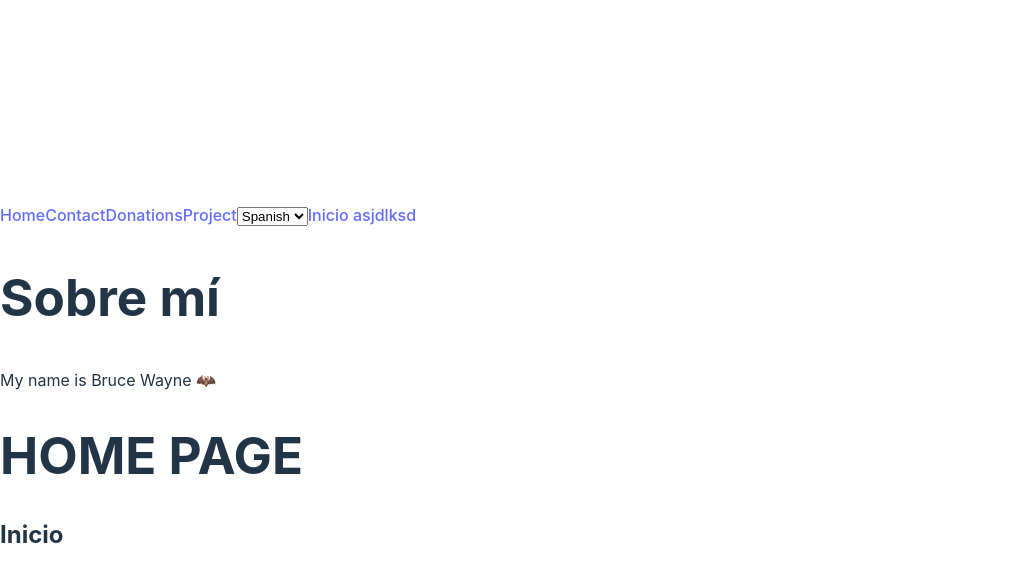
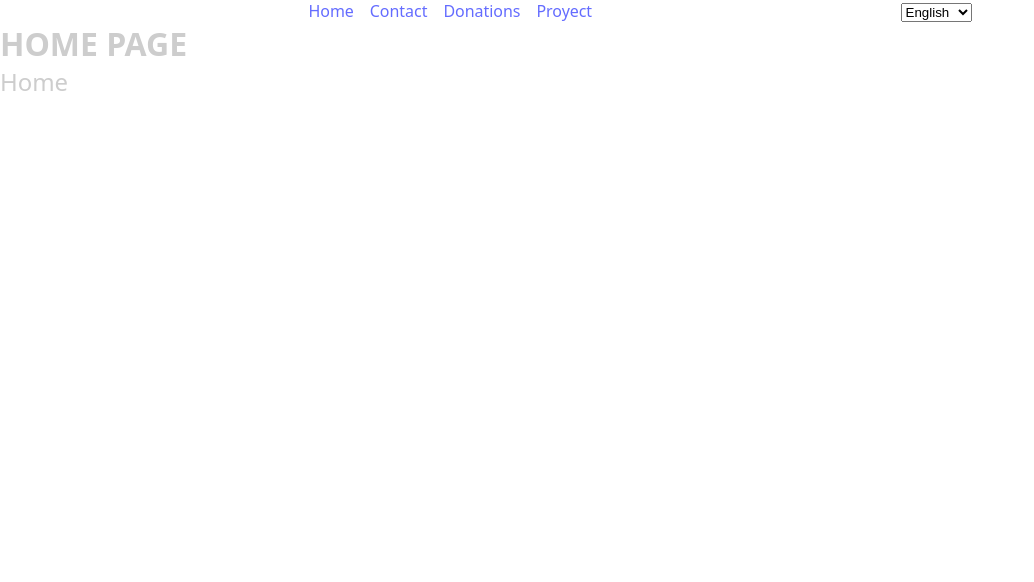
Before and after one commit to Hector711/mera-parivar-mvp, a React (Vite) app in the folder client/: page /#/ in a window 1280 px wide. Shown: the top 582 px of the page, without its empty margins (0-1034 px from the left). Built offline with nearby package versions, Linux system fonts and the light colour scheme.

Commit message:
feat(FRONTEND): :construction: Languages Selection Completed!!

```diff
--- a/client/package.json
+++ b/client/package.json
@@ -11,6 +11,7 @@
   },
   "dependencies": {
     "i18next": "^23.10.1",
+    "i18next-browser-languagedetector": "^7.2.1",
     "react": "^18.2.0",
     "react-dom": "^18.2.0",
     "react-i18next": "^14.1.0",
--- /dev/null
+++ b/client/src/components/LanguageSelection.jsx
@@ -0,0 +1,25 @@
+import { useTranslation } from 'react-i18next';
+
+// Método 2
+export const LANGUAGES = [
+  { label: 'Spanish', code: 'es' },
+  { label: 'English', code: 'en' },
+];
+import React from 'react';
+
+export default function LanguageSelection() {
+  const [t, i18n] = useTranslation();
+  const onChangeLang = e => {
+    const lang_code = e.target.value;
+    i18n.changeLanguage(lang_code);
+  };
+  return (
+    <select defaultValue={i18n.language} onChange={onChangeLang}>
+      {LANGUAGES.map(({ code, label }) => (
+        <option key={code} value={code}>
+          {label}
+        </option>
+      ))}
+    </select>
+  );
+}
--- a/client/src/components/Navbar.jsx
+++ b/client/src/components/Navbar.jsx
@@ -1,52 +1,32 @@
 import React from 'react';
 import { NavLink } from 'react-router-dom';
+import LanguageSelection from './LanguageSelection';
 import { useTranslation } from 'react-i18next';
-
-// Método 2
-export const LANGUAGES = [
-  { label: 'Spanish', code: 'es' },
-  { label: 'English', code: 'en' },
-  { label: 'Italian', code: 'it' },
-];
 
 const isActive = ({ isActive }) => `link ${isActive ? 'active' : ''}`;
 
 export default function Navbar() {
-  const [t, i18n] = useTranslation();
-  const onChangeLang = e => {
-    const lang_code = e.target.value;
-    i18n.changeLanguage(lang_code);
-  };
+  const [t] = useTranslation();
 
   return (
     <nav>
+      <div id='nav-links'>
         <NavLink className={isActive} to='/'>
-        Home
+          {t('home')}
         </NavLink>
         <NavLink className={isActive} to='/contact'>
-        Contact
+        {t('contact')}
         </NavLink>
         <NavLink className={isActive} to='/donations'>
-        Donations
+        {t('donations')}
         </NavLink>
         <NavLink className={isActive} to='/project'>
-        Project
+        {t('project')}
         </NavLink>
-
-      <select defaultValue={i18n.language} onChange={onChangeLang}>
-        {LANGUAGES.map(({ code, label }) => (
-          <option key={code} value={code}>
-            {label}
-          </option>
-        ))}
-      </select>
-
-      <NavLink className={isActive} to='/'>
-        {t('home')} asjdlksd
-      </NavLink>
-
-      <h1>{t('about')}</h1>
-      <span>{t('user', { name: 'Bruce Wayne 🦇' })}</span>
+      </div>
+      <div>
+        <LanguageSelection />
+      </div>
     </nav>
   );
 }
--- a/client/src/css/main.css
+++ b/client/src/css/main.css
@@ -1,13 +1,9 @@
 :root {
-  font-family: Inter, system-ui, Avenir, Helvetica, Arial, sans-serif;
-  line-height: 1.5;
-  font-weight: 400;
 
   color-scheme: light dark;
   color: rgba(255, 255, 255, 0.87);
   background-color: #242424;
 
-  font-synthesis: none;
   text-rendering: optimizeLegibility;
   -webkit-font-smoothing: antialiased;
   -moz-osx-font-smoothing: grayscale;
@@ -17,26 +13,107 @@
   /* border: 0.5px solid white; */
 }
 
+html,
+body {
+  height: 100%;
+  color: #cdcdcd;
+}
+
+html {
+  font-family:
+    system-ui,
+    -apple-system,
+    BlinkMacSystemFont,
+    'Segoe UI',
+    Roboto,
+    Oxygen,
+    Ubuntu,
+    Cantarell,
+    'Open Sans',
+    'Helvetica Neue',
+    sans-serif;
+  background: #fff;
+  letter-spacing: -0.0025rem;
+}
+body {
+  display: flex;
+  flex-direction: column;
+  justify-content: flex-start;
+}
+
+main {
+  display: flex;
+  justify-content: center;
+  align-items: center;
+
+  padding-inline: 4rem;
+  padding-block: 3rem;
+  max-width: 100%;
+}
+
+h1 {
+  font-size: 2rem;
+  font-weight: 700;
+}
+h2 {
+  font-size: 1.5rem;
+  font-weight: 500;
+}
+h3 {
+  font-size: 1.3rem;
+  font-weight: 300;
+}
+
+*,
+*::before,
+*::after {
+  box-sizing: border-box;
+}
+
+p {
+  color: #cfcfcf;
+  font-size: 1rem;
+  line-height: 1.5;
+  margin: 0;
+  text-wrap: pretty;
+  word-wrap: break-word;
+  font-family:
+    'Onest Variable',
+    system-ui,
+    -apple-system,
+    BlinkMacSystemFont,
+    'Segoe UI',
+    Roboto,
+    Oxygen,
+    Ubuntu,
+    Cantarell,
+    'Open Sans',
+    'Helvetica Neue',
+    sans-serif;
+}
+
+ol,
+ul {
+  list-style: none;
+}
+
+nav {
+  display: flex;
+  justify-content: space-evenly;
+  width: 100%;
+}
+#nav-links {
+  display: flex;
+  gap: 1rem;
+}
+
+
 a {
-  font-weight: 500;
   color: #646cff;
   text-decoration: inherit;
 }
 a:hover {
-  color: #535bf2;
-}
-
-body {
-  margin: 0;
-  display: flex;
-  place-items: center;
-  min-width: 320px;
-  min-height: 100vh;
-}
-
-h1 {
-  font-size: 3.2em;
-  line-height: 1.1;
+  color: #bdbdc3;
 }
 
 button {
@@ -50,6 +127,7 @@ button {
   cursor: pointer;
   transition: border-color 0.25s;
 }
+
 button:hover {
   border-color: #646cff;
 }
@@ -57,6 +135,10 @@ button:focus,
 button:focus-visible {
   outline: 4px auto -webkit-focus-ring-color;
 }
+
+
+
+
 
 @media (prefers-color-scheme: light) {
   :root {
--- /dev/null
+++ b/client/src/css/reset.css
@@ -0,0 +1,16 @@
+html, body, div, span, applet, object, iframe,
+h1, h2, h3, h4, h5, h6, p, blockquote, pre,
+a, abbr, acronym, address, big, cite, code,
+del, dfn, em, img, ins, kbd, q, s, samp,
+small, strike, strong, sub, sup, tt, var,
+b, u, i, center,
+dl, dt, dd, ol, ul, li,
+fieldset, form, label, legend,
+table, caption, tbody, tfoot, thead, tr, th, td,
+article, aside, canvas, details, embed,
+figure, figcaption, footer, header, hgroup,
+menu, nav, output, ruby, section, summary,
+time, mark, audio, video {
+  margin: 0;
+  padding: 0;
+}
--- a/client/src/i18n/i18n.js
+++ b/client/src/i18n/i18n.js
@@ -1,43 +1,38 @@
 import i18n from 'i18next';
 import { initReactI18next } from 'react-i18next';
+import LanguageDetector from 'i18next-browser-languagedetector';
 // import global_es from './es/global.json';
 // import global_en from './en/global.json';
 
 export default i18n
-  // .use(i18nBackend)
+  .use(LanguageDetector)
   .use(initReactI18next)
   .init({
     fallbackLng: 'en',
-    // lng: getCurrentLang(),
-    lng: 'es',
     interpolation: {
       escapeValue: false,
     },
+    debug: true,
+    detection: {
+      order: ['queryString', 'cookie'],
+      cache: ['cookie'],
+    },
     resources: {
       en: {
-          translation: {
-              title: 'Multi-language app',
-              label: "Select another language!",
-              about: 'About',
-              home: 'Home',
-              user: 'My name is {{name}}'
-          }
+        translation: {
+          home: 'Home',
+          contact: 'Contact',
+          donations: 'Donations',
+          project: 'Proyect',
+        },
       },
       es: {
-          translation: {
-              title: 'Aplicación en varios idiomas',
-              label: "Selecciona otro lenguaje!",
-              about: 'Sobre mí',
-              home: 'Inicio'
-          }
+        translation: {
+          home: 'Inicio',
+          contact: 'Contacto',
+          donations: 'Donaciones',
+          project: 'Proyecto',
+        },
       },
-      it: {
-          translation: {
-              title: 'Applicazione multilingue',
-              label: "Selezionare un'altra lingua ",
-              about: 'Su di me',
-              home: 'Casa'
-          }
-      },
-  }
+    },
   });
--- a/client/src/pages/Home.jsx
+++ b/client/src/pages/Home.jsx
@@ -1,7 +1,7 @@
 import { useTranslation } from 'react-i18next';
 
 export default function Home() {
-  const [t, i18n] = useTranslation();
+  const [t] = useTranslation();
 
   return (
     <>
--- a/client/src/pages/Project.jsx
+++ b/client/src/pages/Project.jsx
@@ -2,6 +2,7 @@ export default function Project () {
   return (
     <>
       <h1>Project</h1>
+
     </>
   )
 }
```
Also changed, not shown: client/src/main.jsx (+5 -8 lines), client/src/components/SwitchLanguage.jsx (deleted), 1 other file (tests, documents, lock files or other folders). Lines whose indentation alone changed are shown as unchanged.
